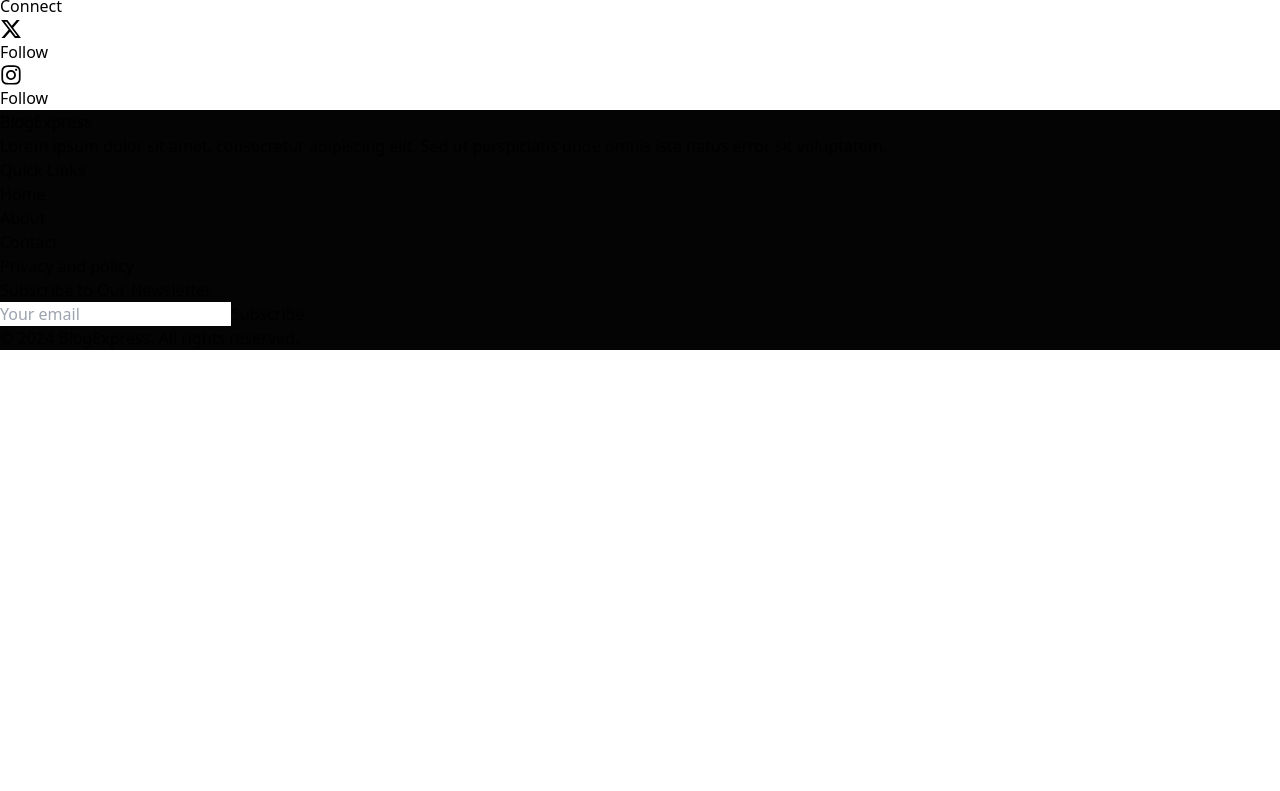
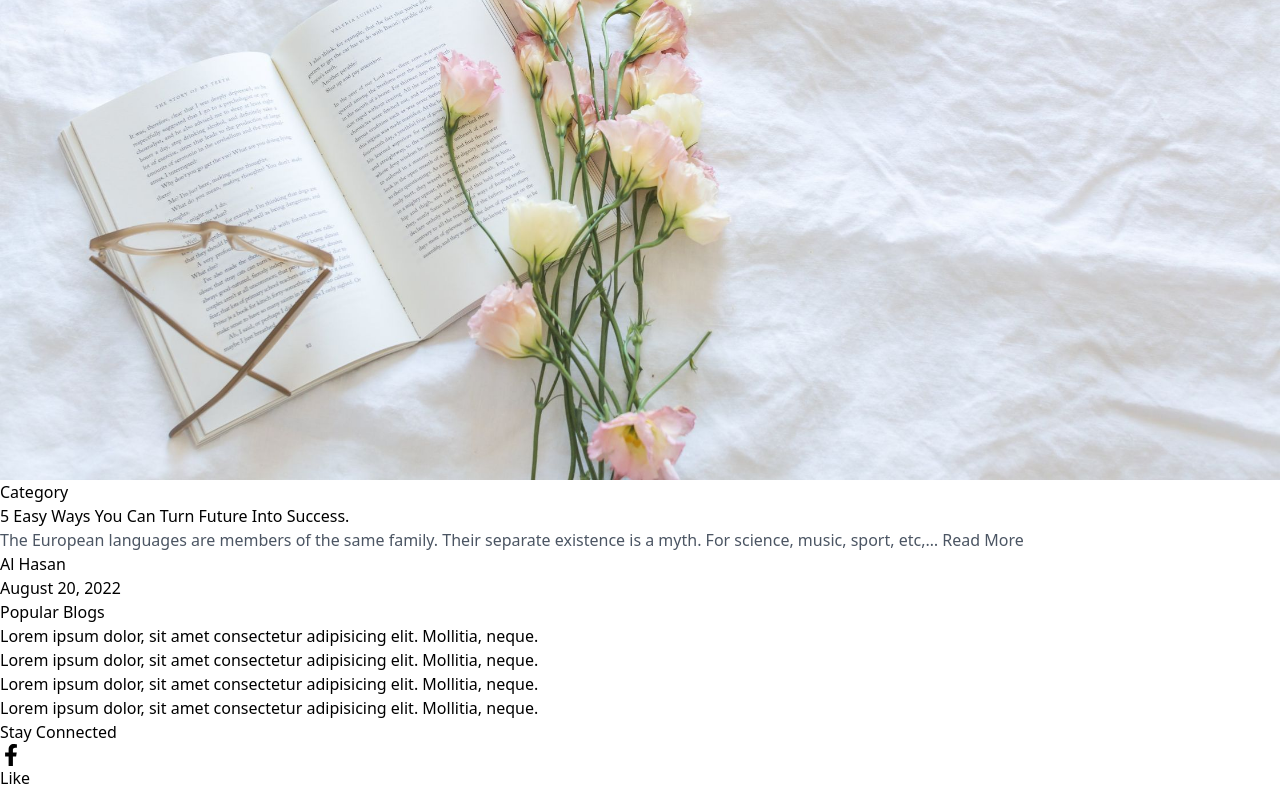
Before and after one commit to dev-nirob1/blog-express-client, a React (Vite) app: page / in a window 1280 px wide. Shown: the part 4259-5050 px from the top of the page. Before the commit the page ends 4609 px from the top, so only its background shows below. Built offline with nearby package versions, Linux system fonts and the light colour scheme.

Commit message:
editors pick

```diff
--- /dev/null
+++ b/src/components/EditorsPick.jsx
@@ -0,0 +1,40 @@
+import { Link } from "react-router-dom";
+
+const EditorsPick = () => {
+    return (
+        <div>
+            <h2 className='text-3xl font-serif font-bold mt-2 mb-6 text-neutral-800'>Editors Pick</h2>
+            <div className="grid grid-cols-1 lg:grid-cols-3 gap-6 md:items-center p-5 border md:border-0 my-8">
+                <div className="relative h-full w-full">
+                    <img src="/banner.jpg" className="h-full w-full" alt="title image" />
+                    <p className="absolute top-5 right-5 bg-blue-500 text-white px-1 rounded-full">
+                        Category
+                    </p>
+                </div>
+                <div className="col-span-2">
+                    <h3 className="text-2xl font-medium">
+                        5 Easy Ways You Can Turn Future Into Success.
+                    </h3>
+                    <p className="primary-text my-3">
+                        The European languages are members of the same family. Their separate existence is a myth. For science, music, sport, etc,… <Link className="text-blue-500 hover:underline hover:text-blue-600">Read More</Link>
+                    </p>
+                    <Link to={"/"} className="flex items-center justify-start gap-3 mb-3 group">
+
+                        <div className="h-12 w-12 border rounded-full group-hover:border-blue-400 bg-blue-200">
+                            {/* todo:replce with a image */}
+                        </div>
+                        <div className='text-sm text-gray-600 font-medium'>
+                            <p className='group-hover:underline'>Al Hasan</p>
+                            <p className='group-hover:underline'>August 20, 2022</p>
+                        </div>
+                    </Link>
+                </div>
+
+            </div>
+
+
+        </div>
+    );
+};
+
+export default EditorsPick;
--- a/src/pages/Home/Banner.jsx
+++ b/src/pages/Home/Banner.jsx
@@ -8,9 +8,9 @@ const Banner = () => {
                         "url('/banner.jpg')"
                 }}>
                     <div className="flex items-center justify-center h-full">
-                        <div className="w-[480px] flex items-center">
+                        <div className="w-[480px] flex items-center px-5 md:px-0">
                             <input type="text" className="px-5 py-3 rounded-l-full outline-none w-full" placeholder="Enter the keyword..." />
-                            <button className="px-7 py-3 rounded-r-full bg-[#040404] font-medium text-gray-200 hover:bg-neutral-900">Search</button>
+                            <button className="px-9 py-3 rounded-r-full bg-[#040404] font-medium text-gray-200 hover:bg-neutral-900">Search</button>
                         </div>
                     </div>
                 </div>
--- a/src/pages/Home/MainContent.jsx
+++ b/src/pages/Home/MainContent.jsx
@@ -1,4 +1,5 @@
 import AdsBanner from "../../components/AdsBanner";
+import EditorsPick from "../../components/EditorsPick";
 import RecentBlogs from "../../components/RecentBlogs";
 
 const MainContent = () => {
@@ -6,7 +7,7 @@ const MainContent = () => {
         <div className="p-5 rounded-lg">
             <RecentBlogs />
             <AdsBanner />
-
+            <EditorsPick />
         </div>
     );
 };
```
